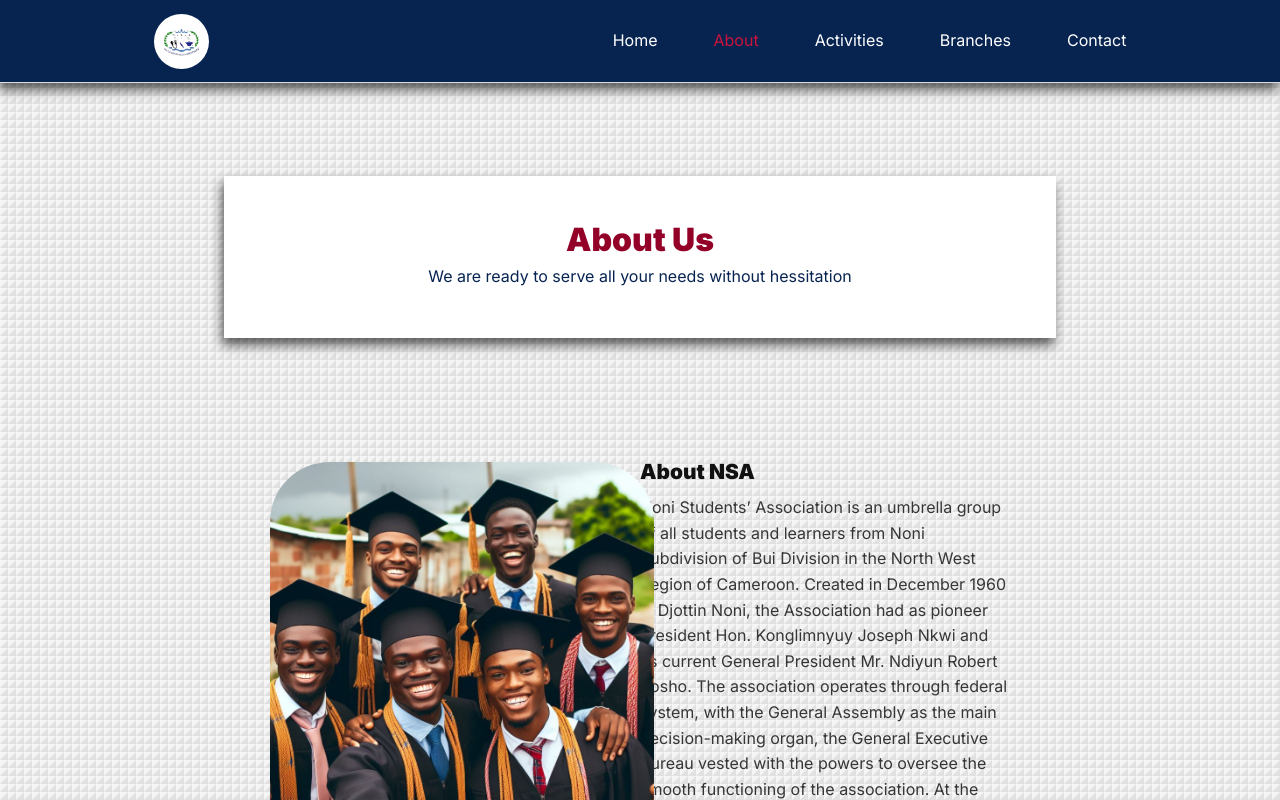
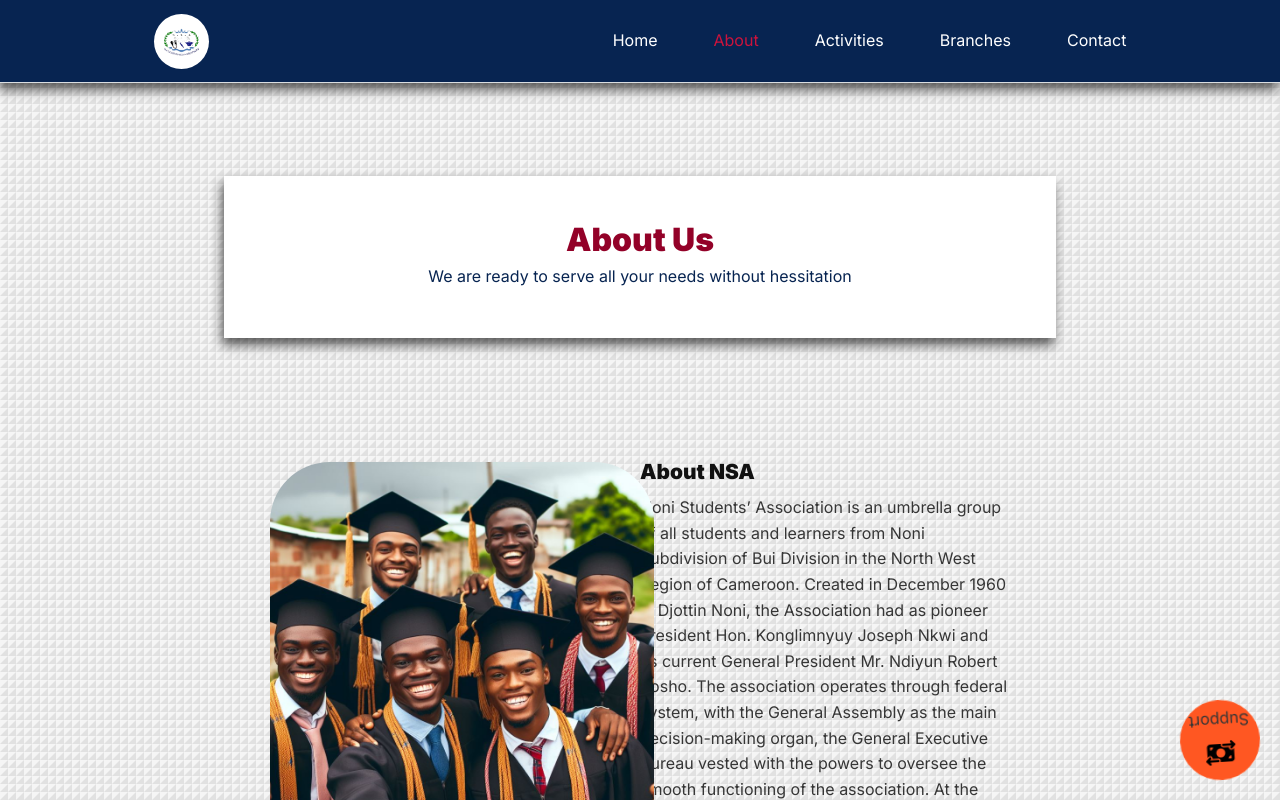
Before and after one commit to Fonyuygita/NSA-_, a Next.js app: page /about in a window 1280 px wide. Shown: the top 800 px of the page. Built offline with nearby package versions, Linux system fonts and the light colour scheme.

Commit message:
added support buton

```diff
--- a/src/app/about/about.module.css
+++ b/src/app/about/about.module.css
@@ -119,6 +119,57 @@
 
 }
 
+@keyframes rotate {
+  0% {
+    transform: rotate(0deg);
+  }
+  100% {
+    transform: rotate(360deg);
+  }
+}
+
+.supportButton {
+  position: fixed;
+  bottom: 20px;
+  right: 20px;
+  background-color: #ff5722;
+  border-radius: 50%;
+  width: 80px;
+  height: 80px;
+  display: flex;
+  justify-content: center;
+  align-items: center;
+  animation: rotate 4s infinite linear;
+  z-index: 99;
+  flex-direction: column;
+}
+
+.supportText {
+  color: #ffffff;
+  font-size: 14px;
+  font-weight: bold;
+  animation: rotateText 4s infinite linear;
+}
+
+@keyframes rotateText {
+  0% {
+    transform: rotate(0deg);
+  }
+  100% {
+    transform: rotate(360deg);
+  }
+}
+
+.reactIcon {
+  /* background-image: url('path/to/react-icon.png'); */
+  background-size: cover;
+  width: 40px;
+  height: 40px;
+  display: flex;
+  align-items: center;
+  justify-content: center;
+}
+
 @media screen and (max-width:600px){
   .container{
       grid-template-columns: 1fr;
--- a/src/app/about/page.jsx
+++ b/src/app/about/page.jsx
@@ -8,6 +8,7 @@ import Link from "next/link"
 import SectionHeader from "@/components/sectionHeader/sectionHeader"
 import Faqs from "@/components/faqs/Faqs.jsx"
 import { useState } from "react"
+import { FaMoneyBillTransfer } from "react-icons/fa6"
 
 const AboutPage=()=>{
 
@@ -29,7 +30,6 @@ const handleReadMore=()=>{
         Noni Students’ Association is an umbrella group of all students and learners from Noni Subdivision of Bui Division in the North West Region of Cameroon. Created in December 1960 in Djottin Noni, the Association had as pioneer president Hon. Konglimnyuy Joseph Nkwi and as current General President Mr. Ndiyun Robert Kosho. The association operates through federal system, with the General Assembly as the main decision-making organ, the General Executive Bureau vested with the powers to oversee the smooth functioning of the association. At the lower level there exist semi-autonomous branches spread across the principal villages of Noni, the major cities of Cameroon and in the diaspora, with each branch having its general assembly and executive bureau under the leadership of a branch president
         </p>
 
-        <Link href="../assets/cv.pdf" className={`btn ${styles.aboutSupport}`} download rel="noopener noreferrer">Support Us</Link>
     </article>
 
         </div>
@@ -48,7 +48,6 @@ const handleReadMore=()=>{
         }
 
 
-
 <div className={styles.nsaLogo}>
 
 <Image src="/logo (2).png" width={100} height={100} alt="logo" className={styles.float} object-fit="cover"/>
@@ -62,6 +61,13 @@ const handleReadMore=()=>{
         </div>
 
         <Faqs/>
+        <div className={styles.supportButton}>
+<Link href="" className={styles.reactIcon}>
+<FaMoneyBillTransfer color="black" size={30}/>
+</Link>
+<span>Support</span>
+
+</div>
        </section>
     )
 }
--- a/src/components/footer/footer.module.css
+++ b/src/components/footer/footer.module.css
@@ -3,6 +3,7 @@
     background-color:var(--btn2);
     color: #fff;
     padding: 40px;
+    z-index: 0;
 
   }
 
```
